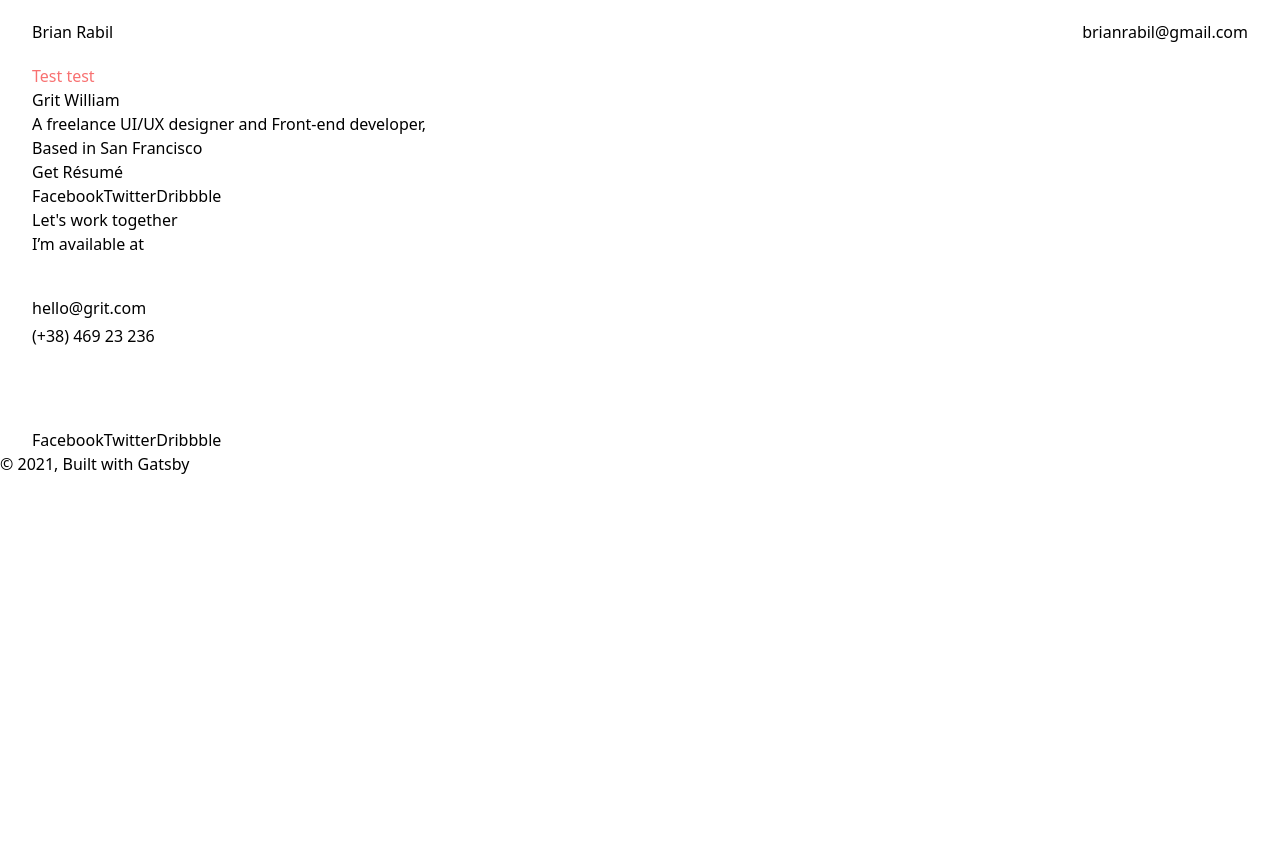
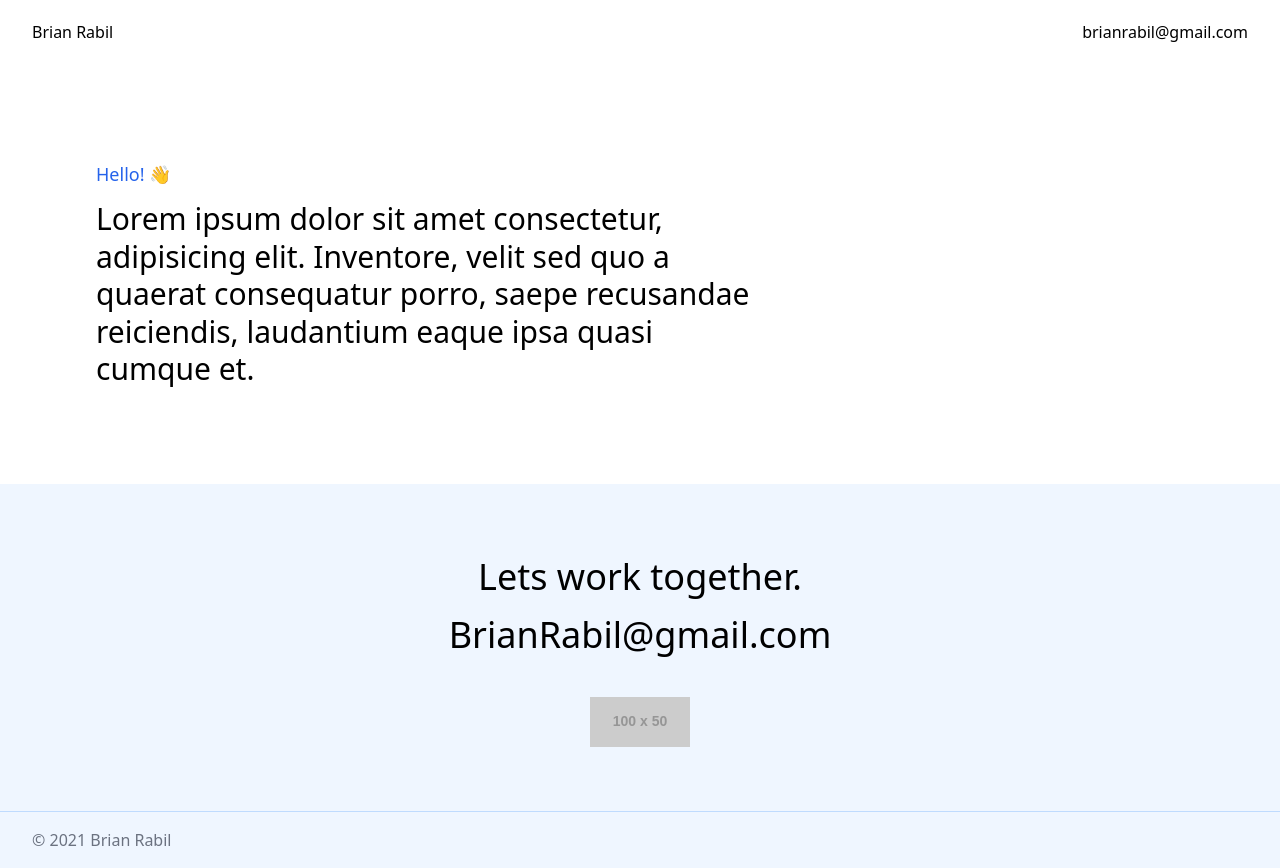
Before and after one commit to brianrabil/brianrabil, a Gatsby site: page / in a window 1280 px wide. Before the commit the page ends 800 px from the top, so only its background shows below. Built offline with nearby package versions, Linux system fonts and the light colour scheme; Gatsby itself is replaced by a stand-in of ours; placeholder pictures from the web are drawn by us.

Commit message:
Jumboton, footer

```diff
--- a/src/components/container.tsx
+++ b/src/components/container.tsx
@@ -5,7 +5,7 @@ interface Props {
 }
 
 export default ({ children }: Props) => (
-    <div className="max-w-7xl mx-auto px-4 sm:px-6 lg:px-8">
+    <div className="max-w-6xl mx-auto px-4 sm:px-6 lg:px-8">
         {children}
     </div>
 )
--- /dev/null
+++ b/src/components/footer.tsx
@@ -0,0 +1,17 @@
+import * as React from 'react'
+
+export default () => (
+    <footer className={`flex flex-col bg-blue-50`}>
+        <div className={`border-b border-blue-200 flex flex-col items-center py-16`}>
+            <div className={`text-center text-4xl flex flex-col leading-relaxed mb-8`}>
+                <span>Lets work together.</span>
+                <span>BrianRabil@gmail.com</span>
+            </div>
+            <img src={`http://placehold.it/100x50`} />
+        </div>
+        <div className={`py-4 px-4 sm:px-6 lg:px-8 text-gray-500`}>
+            © {new Date().getFullYear()} <a href="https://www.brianrabil.com">Brian Rabil</a>
+        </div>
+
+    </footer>
+)
--- a/src/components/jumbotron.tsx
+++ b/src/components/jumbotron.tsx
@@ -2,51 +2,14 @@ import React from 'react';
 
 export default () => {
     return (
-        <div className="section-standard">
-            <div className="container">
-                <div className="row align-items-center">
-                    <div className="col">
-                        <div className="d-flex align-items-center">
-                            <div className="nav-toggler d-none d-lg-block">
-                                <div className="menu-btn">
-                                    <div className="line-menu half start"></div>
-                                    <div className="line-menu"></div>
-                                    <div className="line-menu half end"></div>
-                                </div>
+        <div className="py-24">
+            <div className={`max-w-2xl`}>
+                <h4 className={`text-lg font-medium mb-3 text-blue-600`}>Hello! 👋</h4>
+                <h2 className={`text-3xl leading-tight`}>
+                    Lorem ipsum dolor sit amet consectetur, adipisicing elit. Inventore, velit sed quo a quaerat consequatur porro, saepe recusandae reiciendis, laudantium eaque ipsa quasi cumque et.
+                </h2>
+            </div>
 
-                            </div>
-
-                            <div className="g-title">
-                                <h4><span>Grit</span> William</h4>
-                                <p className="mb-25">A freelance UI/UX designer and Front-end developer,<br/>Based in San Francisco</p>
-                                <a href="#" className="g-link slide-vertical" data-splitting>Get Résumé</a>
-                            </div>
-
-                        </div>
-                        <div className="social-links d-block d-lg-none mt-30">
-                            <a href="#" className="slide-horizontal" data-splitting>Facebook</a>
-                            <a href="#" className="slide-horizontal" data-splitting>Twitter</a>
-                            <a href="#" className="slide-horizontal" data-splitting>Dribbble</a>
-                        </div>
-
-                    </div>
-                    <div className="col-lg-3 col-md-12 d-none d-lg-block">
-                        <div className="standard-text-holder">
-                            <h5 className="mb-25">Let's work together</h5>
-                            <p className="mb-10">I’m available at</p>
-                            <p className="mb-1"><a href="mailto:hello@grit.com" className="slide-vertical colored" data-splitting>hello@grit.com</a></p>
-                            <p><a href="tel:(+47) 469 23 236" className="slide-vertical" data-splitting>(+38) 469 23 236</a></p>
-                        </div>
-
-                        <div className="social-links mt-20">
-                            <a href="#" className="slide-horizontal" data-splitting>Facebook</a>
-                            <a href="#" className="slide-horizontal" data-splitting>Twitter</a>
-                            <a href="#" className="slide-horizontal" data-splitting>Dribbble</a>
-                        </div>
-
-                    </div>
-                </div>
-            </div>
         </div>
     )
 }
--- a/src/components/layout.tsx
+++ b/src/components/layout.tsx
@@ -10,6 +10,7 @@ import PropTypes from "prop-types"
 import { useStaticQuery, graphql } from "gatsby"
 import Container from './container'
 import Header from "./header"
+import Footer from './footer'
 
 const Layout = ({ children }) => {
   const data = useStaticQuery(graphql`
@@ -31,11 +32,7 @@ const Layout = ({ children }) => {
             {children}
           </Container>
         </main>
-        <footer>
-          © {new Date().getFullYear()}, Built with
-          {` `}
-          <a href="https://www.gatsbyjs.org">Gatsby</a>
-        </footer>
+        <Footer />
       </div>
     </>
   )
--- a/src/pages/index.tsx
+++ b/src/pages/index.tsx
@@ -9,7 +9,6 @@ import Jumbotron from '../components/jumbotron';
 const IndexPage = (props: PageProps) => (
   <Layout>
     <SEO title="Home" />
-    <div className={`text-red-400`}>Test test</div>
     <Jumbotron />
   </Layout>
 )
```
